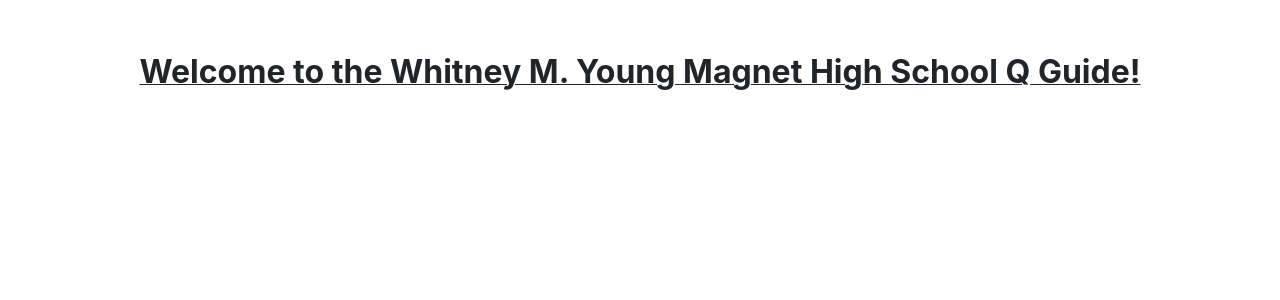
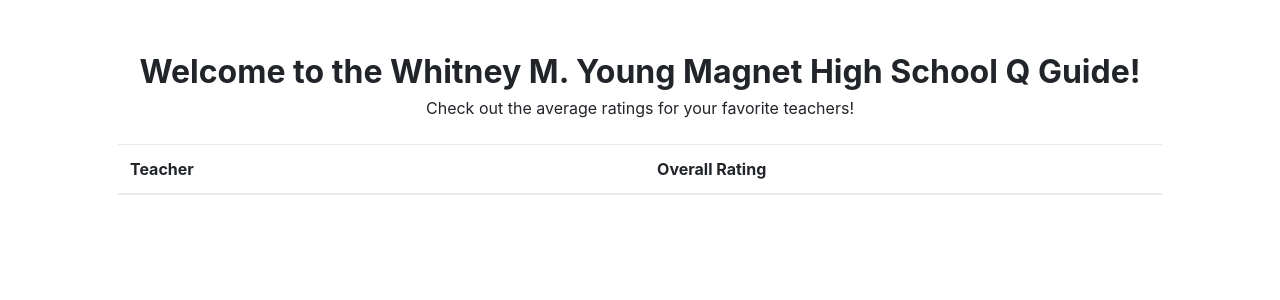
Before and after one commit to nicolavic98/wyguide, a Flask app: page / in a window 1280 px wide. Shown: the part 76-376 px from the top of the page. Run offline with Flask 2, Linux system fonts and the light colour scheme; a user stored in the database is signed in; lists and menus that the app fills with data are empty; some libraries are stand-ins or nearby versions.

Commit message:
Update index.html

```diff
--- a/templates/index.html
+++ b/templates/index.html
@@ -1,3 +1,4 @@
+
 {% extends "layout.html" %}
 
 {% block title %}
@@ -6,7 +7,30 @@
 
 {% block main %}
 
-    <center> <u> <strong> <font size="+3"> Welcome to the Whitney M. Young Magnet High School Q Guide! </font> </strong> </ul> </center>
+    <center> <strong> <font size="+3"> Welcome to the Whitney M. Young Magnet High School Q Guide! </font> </strong> </center>
+    <center> Check out the average ratings for your favorite teachers! </center>
+
+    <table class="table table-striped">
+    <tr>
+        <thead>
+            <th>Teacher</th>
+            <th></th>
+            <th></th>
+            <th>Overall Rating</th>
+        </thead>
+    </tr>
+<br>
+    {% for each in teacher_info %}
+    <tr>
+
+            <td> {{ each.name }} </td>
+            <td></td>
+            <td></td>
+            <td> {{ each.overall }} </td>
+
+
+    </tr>
+    {% endfor %}
 
 
 {% endblock %}
```
